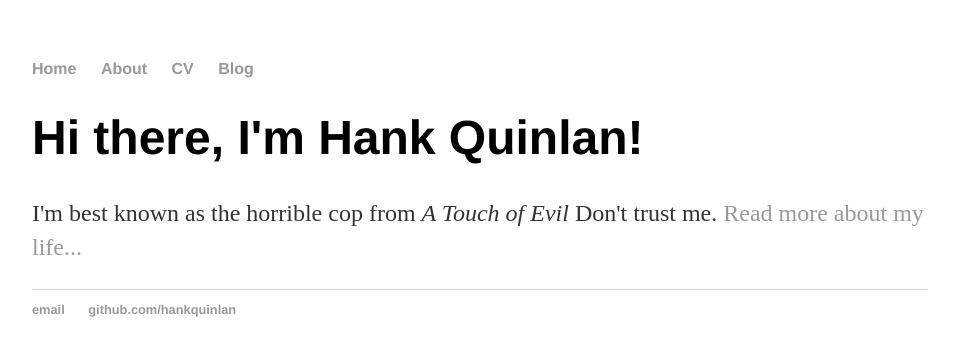
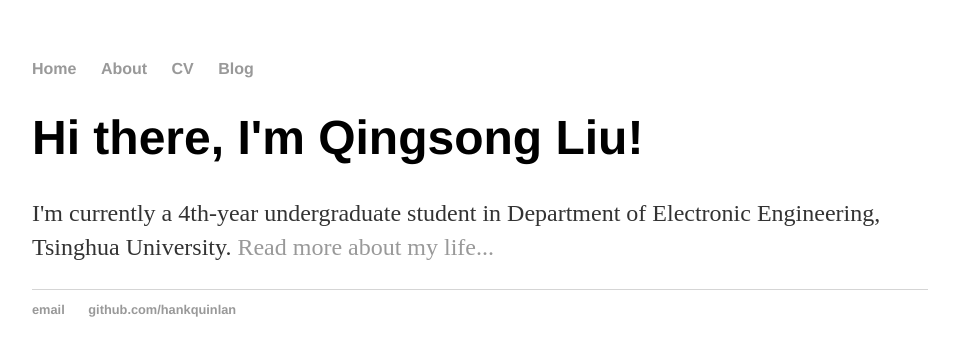
Before and after one commit to THUlqs15/THUlqs15.github.io, a Jekyll site: the page built from index.html, in a window 1280 px wide. Shown: the top 356 px of the page, without its empty margins (160-1115 px from the left). Built offline with Jekyll 4.4.1, drawn with Linux system fonts in a browser that asks for light colours.

Commit message:
Update index.html

```diff
--- a/index.html
+++ b/index.html
@@ -1,8 +1,8 @@
 ---
 layout: default
-title: Hank Quinlan, Horrible Cop
+title: Qingsong Liu, Homepage
 ---
 <div class="blurb">
-	<h1>Hi there, I'm Hank Quinlan!</h1>
-	<p>I'm best known as the horrible cop from <em>A Touch of Evil</em> Don't trust me. <a href="/about">Read more about my life...</a></p>
+	<h1>Hi there, I'm Qingsong Liu!</h1>
+	<p>I'm currently a 4th-year undergraduate student in Department of Electronic Engineering, Tsinghua University. <a href="/about">Read more about my life...</a></p>
 </div><!-- /.blurb -->
```
